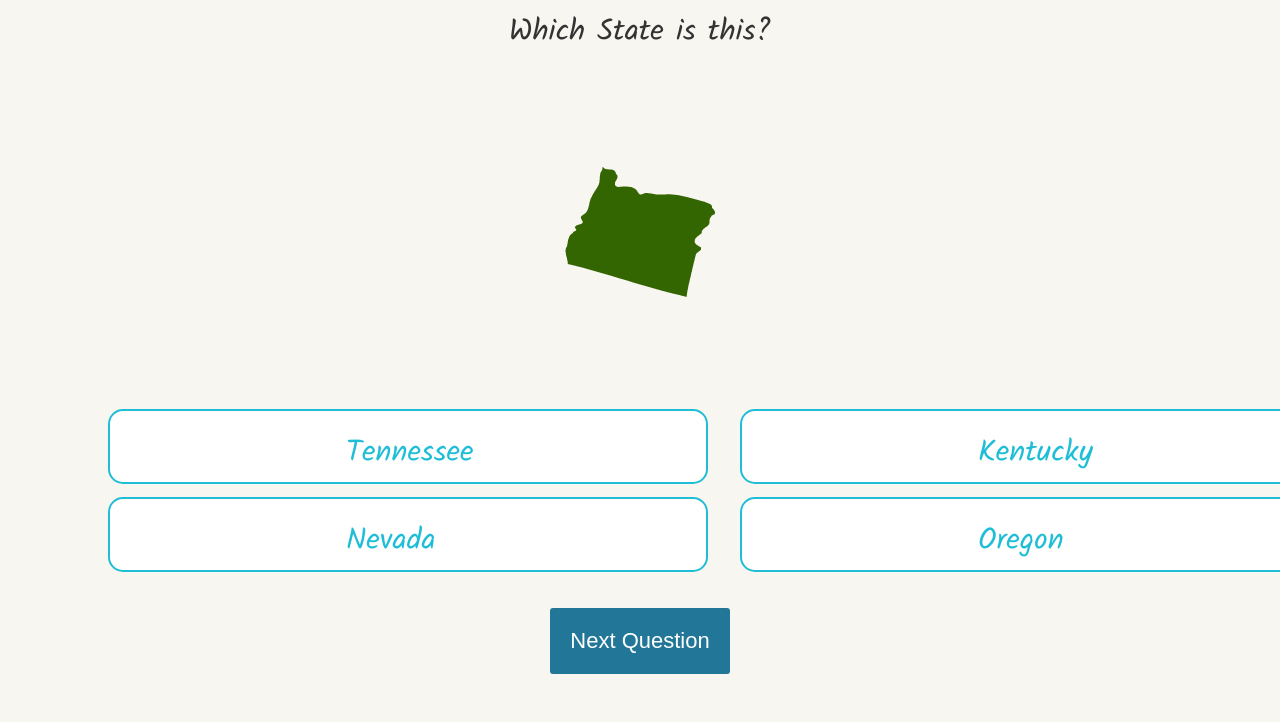
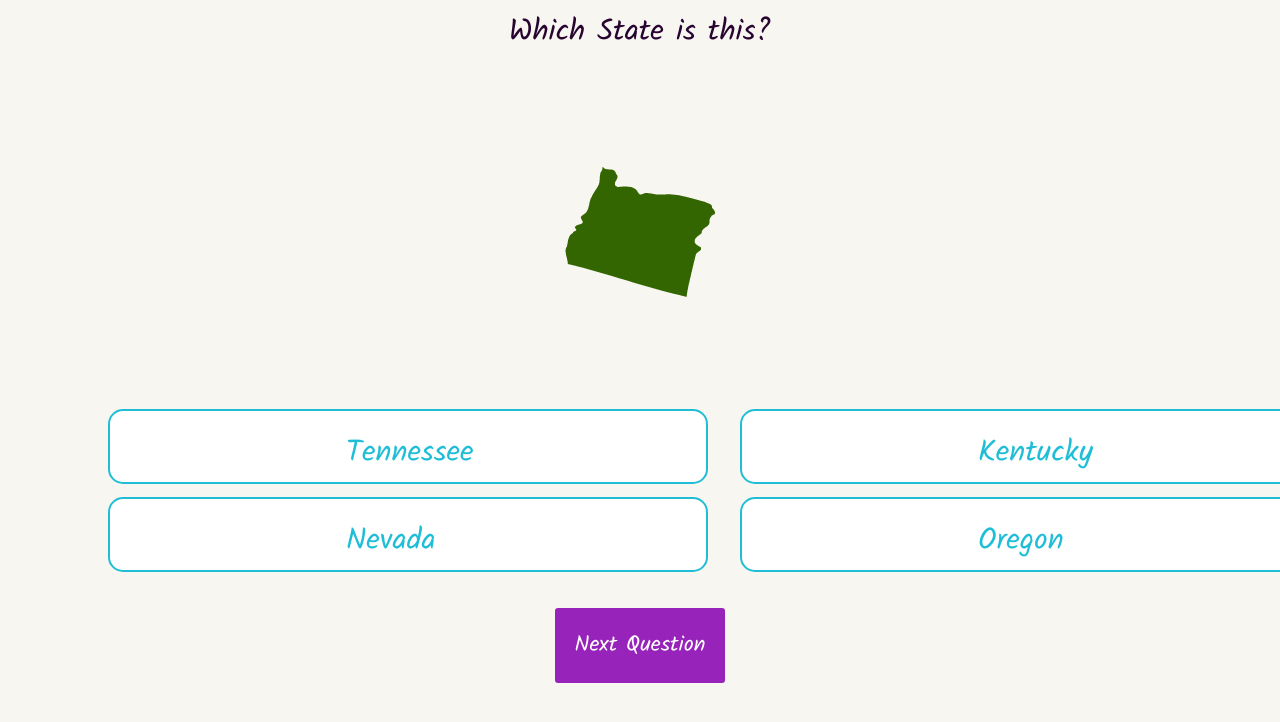
Before and after one commit to AnikThom/Quiz-and-Puzzle-Games, a plain HTML site: page Game Pages/Quiz Game/States Quiz/statequiz.html in a window 1280 px wide. Shown: the top 722 px of the page. Drawn offline with Linux system fonts and the light colour scheme.

Commit message:
Update statestyles.css

```diff
--- a/Game Pages/Quiz Game/States Quiz/statestyles.css
+++ b/Game Pages/Quiz Game/States Quiz/statestyles.css
@@ -5,7 +5,7 @@ font-size: 20px;
   font-family: "Kalam", cursive;
   font-weight: 400;
   font-style: normal;
-color: #333;
+  color: #270530;
   text-align: center;
   background-color: #f8f6f0;
 }
@@ -14,8 +14,8 @@ h1{
   margin: 0px;
   padding: 10px;
   font-size: 20px;
-  background-color: #444;
-  color: #fff;
+  background-color: #9723ba;
+  color: #270530;
 }
 .question{
   font-size: 30px;
@@ -57,10 +57,10 @@ max-width: 100%;
   margin-right: 0px;
 }
 button{
-  font-family: 'Work Sans', sans-serif;
+  font-family: "Kalam", cursive;
   font-size: 22px;
-	background-color: #279;
-	color: #fff;
+  background-color: #9723ba;
+  color: white;
   border: 0px;
   border-radius: 3px;
   padding: 20px;
@@ -70,8 +70,7 @@ button{
 }
 button:hover{
 
-	background-color: #38a;
-
+  background-color: #270530;
 
 }
 
```
Lines whose indentation alone changed are shown as unchanged.
